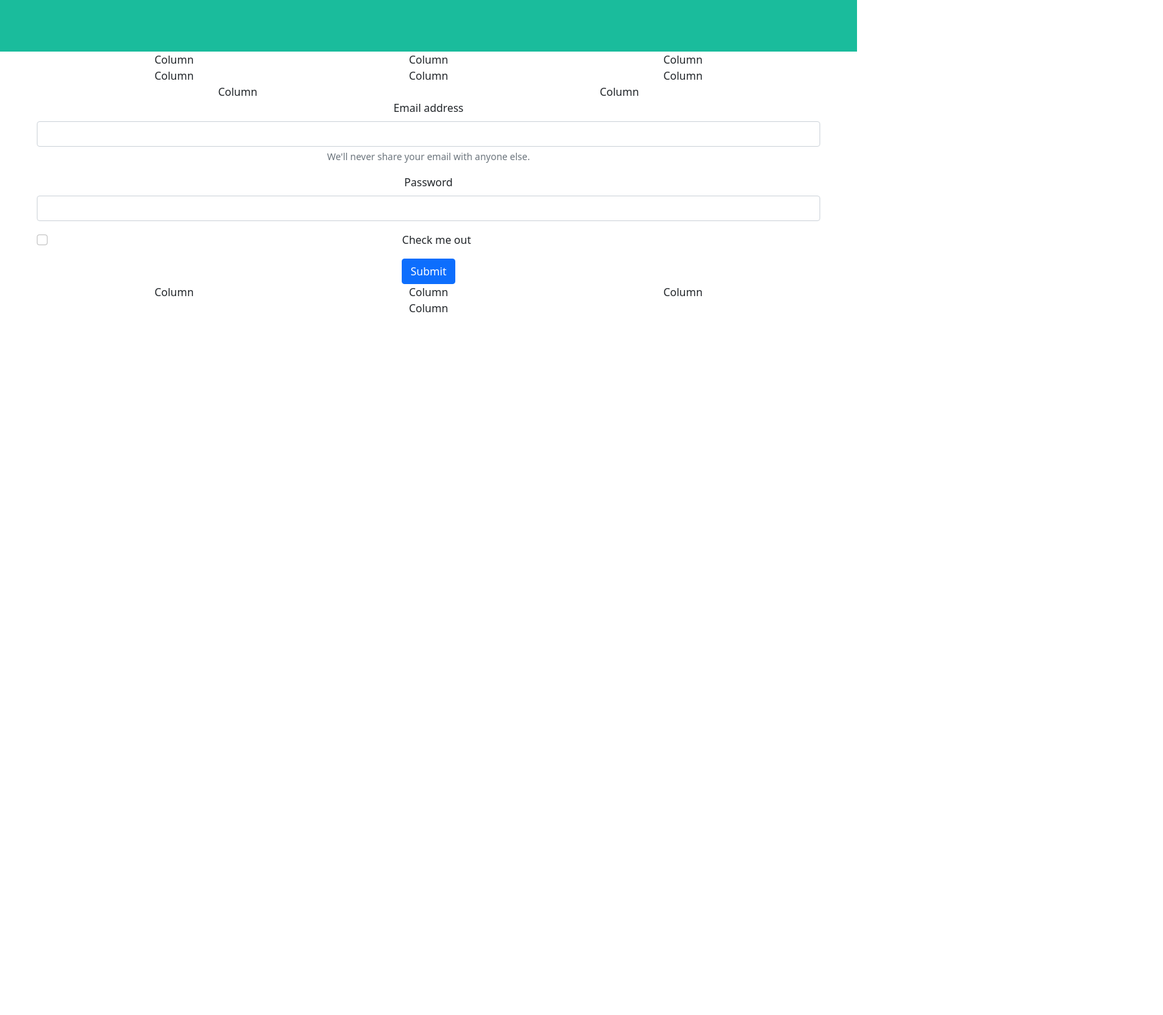
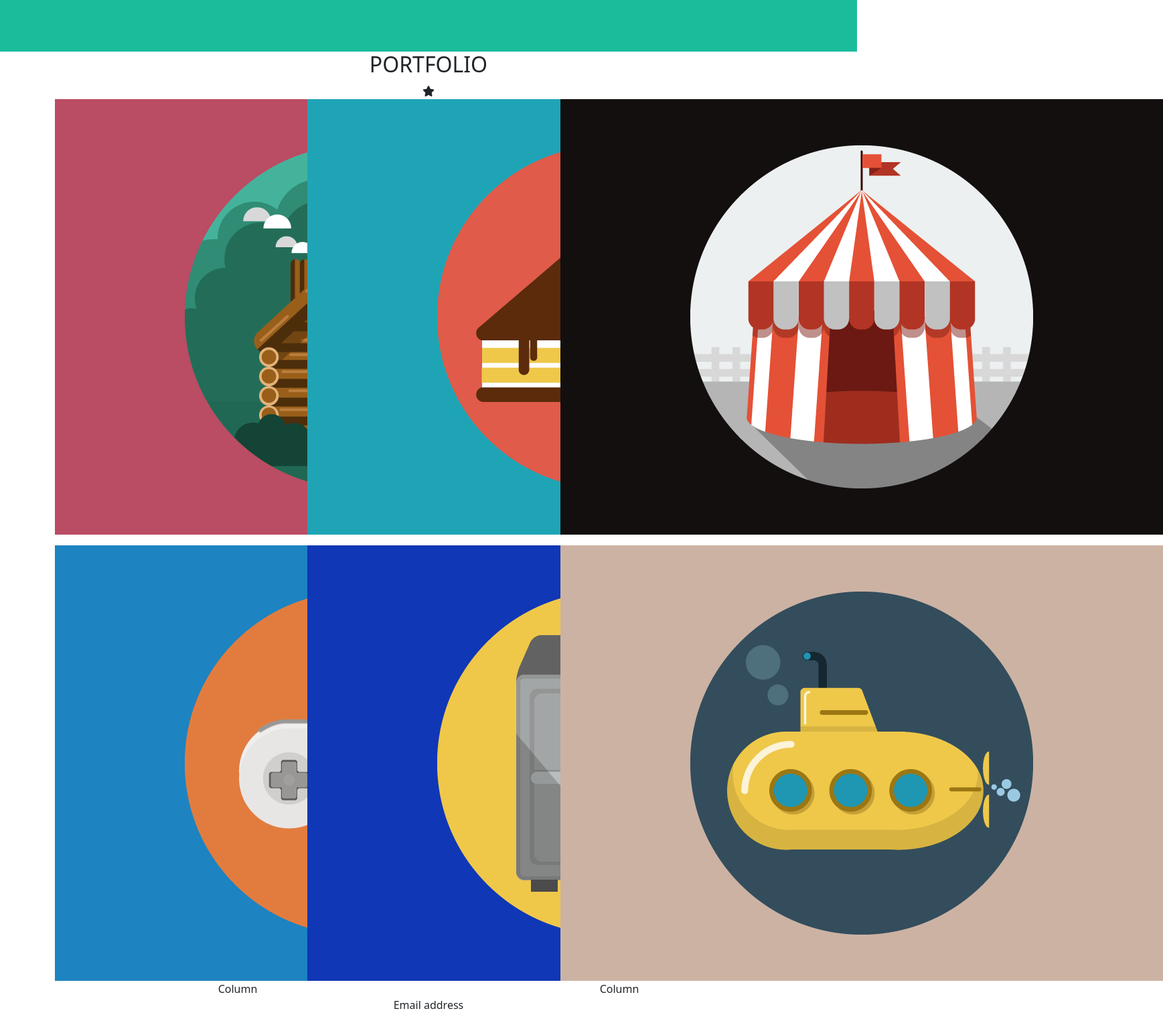
Before and after one commit to Marcoseven/html-css-bootstrap-freelancer, a plain HTML site: page index.html in a window 1280 px wide. Shown: the part 528-2043 px from the top of the page at 67% size, 1737 px wide, since content can reach past the window. Before the commit the page ends 1000 px from the top, so only its background shows below. Drawn offline with nearby package versions, Linux system fonts and the light colour scheme.

Commit message:
Aggiunte modifiche
Inserita la sezione del portfolio

```diff
--- a/index.html
+++ b/index.html
@@ -89,13 +89,27 @@
 			<!-- .portfolio -->
 			<div class="portfolio">
 				<div class="container container_major">
-					<div class="row row-cols-3">
-						<div class="col">Column</div>
-						<div class="col">Column</div>
-						<div class="col">Column</div>
-						<div class="col">Column</div>
-						<div class="col">Column</div>
-						<div class="col">Column</div>
+					<h2>PORTFOLIO</h2>
+					<div class="star_portfolio"><i class="fas fa-star"></i></div>
+					<div class="row row-cols-3 g-3 margin_bottom">
+						<div class="col">
+							<img src="./bootstrap_freelancer/img/cabin.png" alt="" />
+						</div>
+						<div class="col">
+							<img src="./bootstrap_freelancer/img/cake.png" alt="" />
+						</div>
+						<div class="col">
+							<img src="./bootstrap_freelancer/img/circus.png" alt="" />
+						</div>
+						<div class="col">
+							<img src="./bootstrap_freelancer/img/game.png" alt="" />
+						</div>
+						<div class="col">
+							<img src="./bootstrap_freelancer/img/safe.png" alt="" />
+						</div>
+						<div class="col">
+							<img src="./bootstrap_freelancer/img/submarine.png" alt="" />
+						</div>
 					</div>
 				</div>
 			</div>
```
